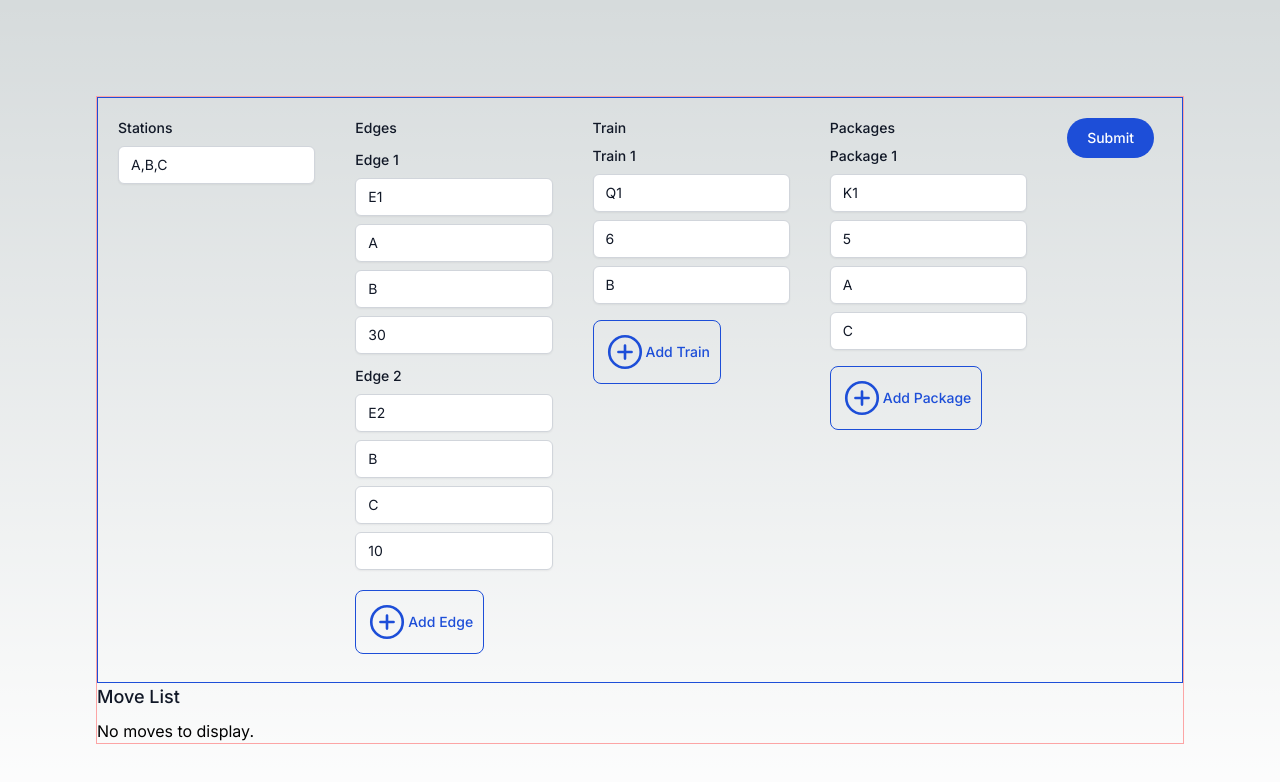
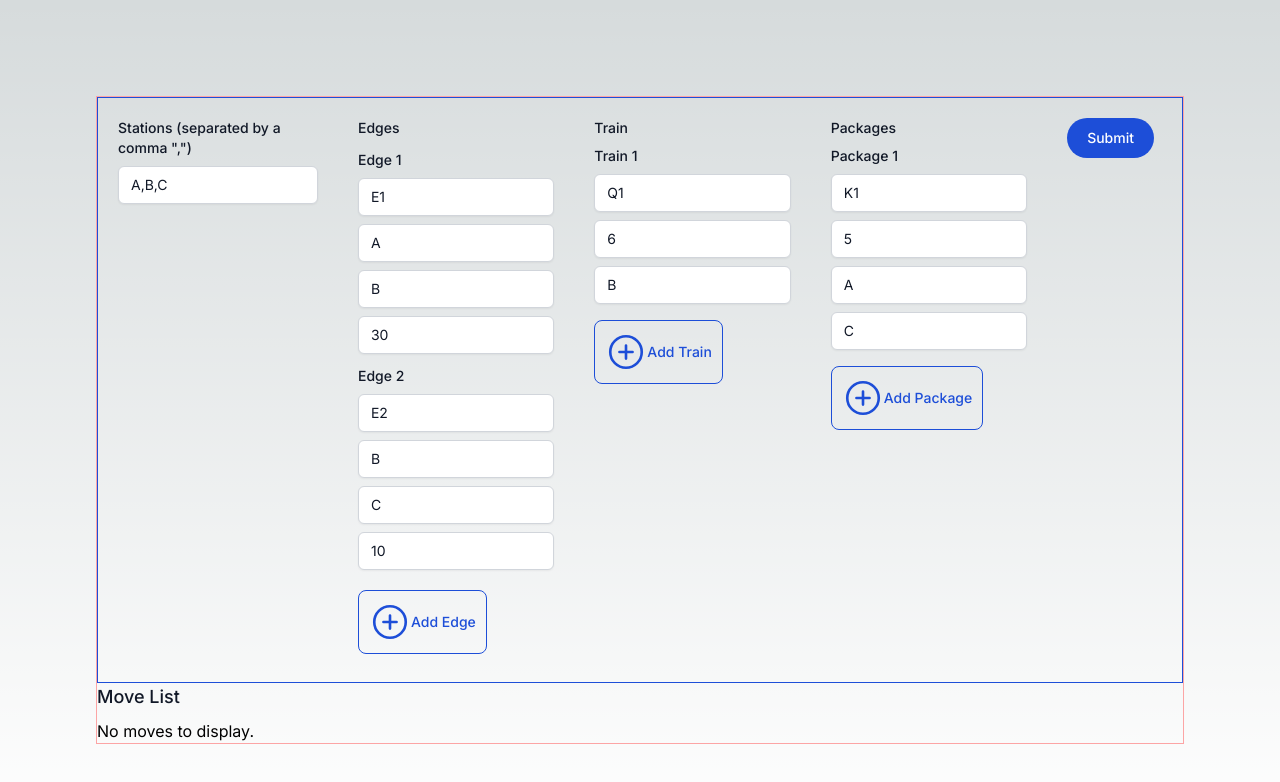
Before and after one commit to SnideAnteater/train_simulator, a Next.js app: page / in a window 1280 px wide. Shown: the top 782 px of the page. Built offline with nearby package versions, Linux system fonts and the light colour scheme.

Commit message:
Update InputForms.tsx

```diff
--- a/src/app/components/InputForms.tsx
+++ b/src/app/components/InputForms.tsx
@@ -52,7 +52,7 @@ const InputForms: React.FC = () => {
       >
         <div className="m-5">
           <label className="block mb-2 text-sm font-medium text-gray-900 dark:text-white">
-            Stations
+            Stations (separated by a comma &quot;,&quot;)
           </label>
           <input
             className="block w-full appearance-none rounded-md border border-gray-300 px-3 py-2 placeholder-gray-500
```
